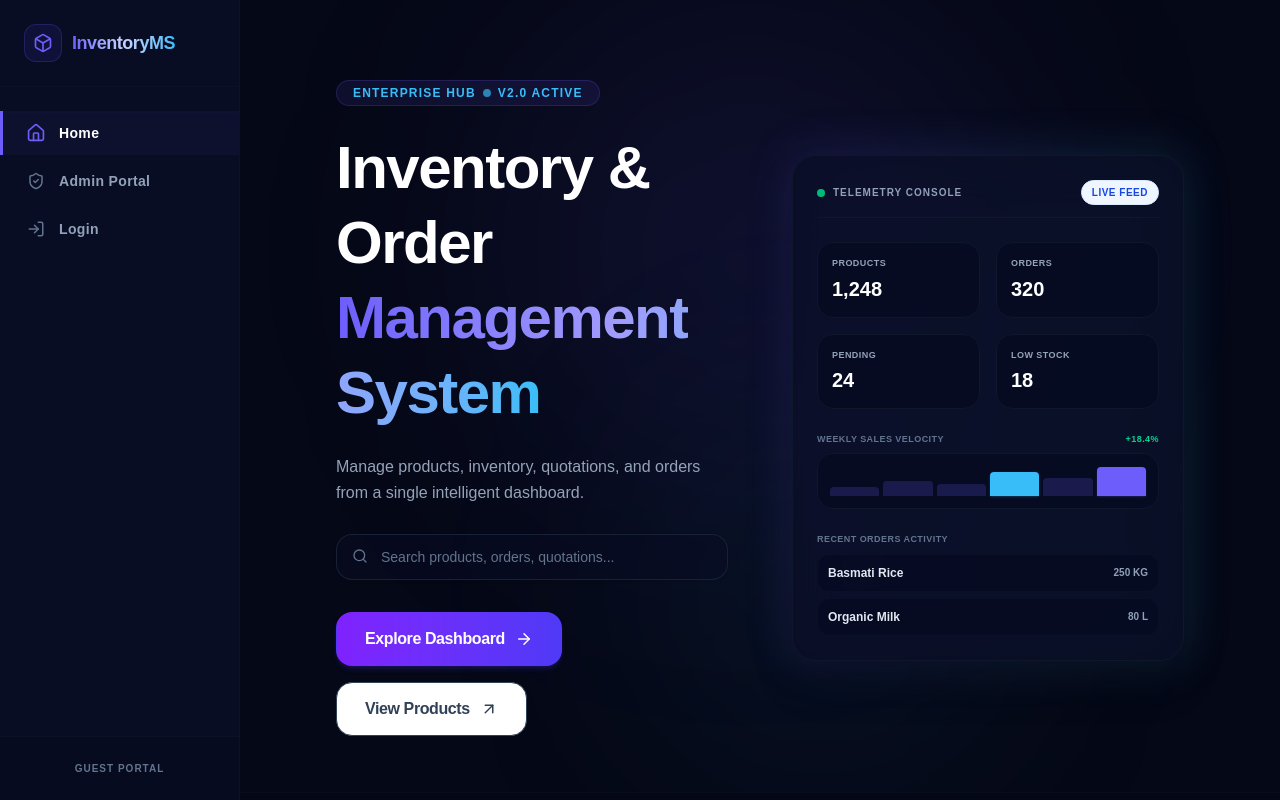
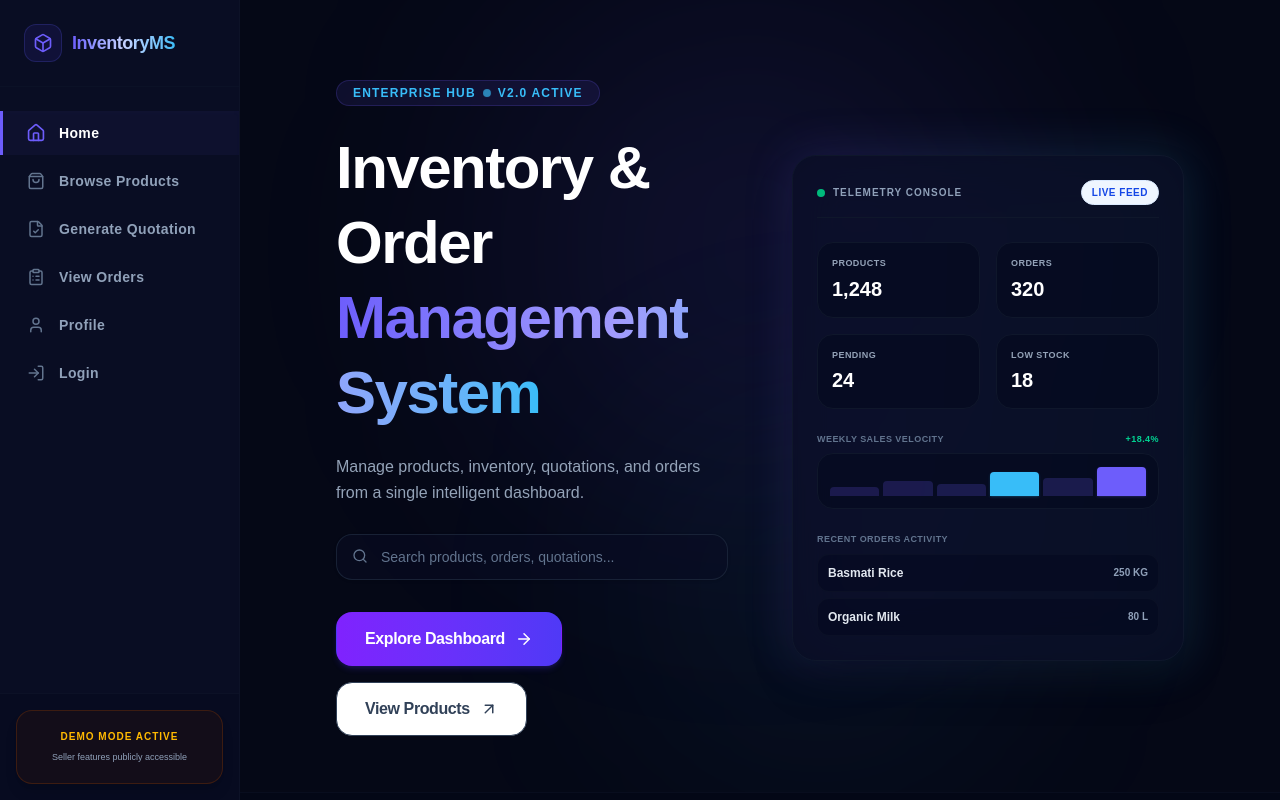
Before and after one commit to Avi0954/Order-mng-system, a Next.js app: page / in a window 1280 px wide. Shown: the top 800 px of the page. Built offline with nearby package versions, Linux system fonts and the light colour scheme; no server answers.

Commit message:
Seller Authentication fix

```diff
--- a/src/app/orders/[id]/page.jsx
+++ b/src/app/orders/[id]/page.jsx
@@ -9,22 +9,25 @@ export const dynamic = "force-dynamic";
 
 export default async function OrderDetailsPage({ params }) {
   const session = await getSession();
-  if (!session) {
-    redirect("/login");
-  }
+  // Removed forced login redirect
 
   // Await the dynamic URL parameters
   const { id } = await params;
 
   let order;
-  try {
-    order = await getOrderById(id);
-  } catch (err) {
-    console.error(err);
-    redirect("/orders");
+  if (session) {
+    try {
+      order = await getOrderById(id);
+    } catch (err) {
+      console.error(err);
+      redirect("/orders");
+    }
   }
 
   if (!order) {
+    if (!session) {
+      redirect("/orders");
+    }
     notFound();
   }
 
--- a/src/app/orders/page.jsx
+++ b/src/app/orders/page.jsx
@@ -9,12 +9,15 @@ export const dynamic = "force-dynamic";
 
 export default async function OrderHistoryPage() {
   const session = await getSession();
-  if (!session) {
-    redirect("/login");
+  // Load orders for current seller if authenticated
+  let orders = [];
+  if (session) {
+    try {
+      orders = await getOrders();
+    } catch (e) {
+      console.error(e);
+    }
   }
-
-  // Load orders for current seller
-  const orders = await getOrders();
 
   const getStatusBadgeClass = (status) => {
     switch (status) {
--- a/src/app/products/[id]/page.jsx
+++ b/src/app/products/[id]/page.jsx
@@ -9,11 +9,7 @@ import Link from "next/link";
 export const dynamic = "force-dynamic";
 
 export default async function ProductDetailsPage({ params }) {
-  // Enforce session check
-  const session = await getSession();
-  if (!session) {
-    redirect("/login");
-  }
+  // Removed session check to allow public access
 
   // Await the dynamic parameters
   const { id } = await params;
@@ -23,7 +19,7 @@ export default async function ProductDetailsPage({ params }) {
     notFound();
   }
 
-  const isUserAdmin = session.user.role === "ADMIN";
+  const isUserAdmin = session?.user?.role === "ADMIN";
 
   return (
     <div className="min-h-[calc(100vh-4rem)] bg-slate-50 py-10 px-4 sm:px-6 lg:px-8">
--- a/src/app/products/page.jsx
+++ b/src/app/products/page.jsx
@@ -6,11 +6,7 @@ import ProductsCatalogClient from "./products-catalog-client";
 export const dynamic = "force-dynamic";
 
 export default async function ProductsCatalogPage() {
-  // Ensure user is authenticated
-  const session = await getSession();
-  if (!session) {
-    redirect("/login");
-  }
+  // Publicly accessible page
 
   // Load all products from PostgreSQL database
   const products = await getProducts();
--- a/src/app/profile/page.jsx
+++ b/src/app/profile/page.jsx
@@ -9,12 +9,14 @@ export const dynamic = "force-dynamic";
 export default async function ProfilePage() {
   const session = await getSession();
 
-  // Safeguard if not authenticated
-  if (!session) {
-    redirect("/login");
-  }
+  // Setup demo user fallback if not authenticated
+  const user = session?.user || {
+    name: "Demo Seller",
+    email: "demo@seller.com",
+    role: "SELLER"
+  };
 
-  const { name, email, role } = session.user;
+  const { name, email, role } = user;
 
   return (
     <div className="min-h-[calc(100vh-4rem)] bg-slate-50 py-10 px-4 sm:px-6 lg:px-8">
--- a/src/components/Navbar.jsx
+++ b/src/components/Navbar.jsx
@@ -23,15 +23,18 @@ export default function Navbar() {
   if (isAuthenticated) {
     navLinks.push(
       { name: "Dashboard", href: "/dashboard", icon: LayoutDashboard, show: true },
-      { name: "Products", href: "/products", icon: ShoppingBag, show: true },
-      { name: "Quotation", href: "/quotation", icon: FileCheck, show: true },
-      { name: "Orders", href: "/orders", icon: ClipboardList, show: true },
+      { name: "Browse Products", href: "/products", icon: ShoppingBag, show: true },
+      { name: "Generate Quotation", href: "/quotation", icon: FileCheck, show: true },
+      { name: "View Orders", href: "/orders", icon: ClipboardList, show: true },
       { name: "Profile", href: "/profile", icon: User, show: true },
-      { name: "Admin Portal", href: "/admin", icon: ShieldCheck, show: true }
+      { name: "Admin Portal", href: "/admin", icon: ShieldCheck, show: userRole === "ADMIN" }
     );
   } else {
     navLinks.push(
-      { name: "Admin Portal", href: "/admin", icon: ShieldCheck, show: true },
+      { name: "Browse Products", href: "/products", icon: ShoppingBag, show: true },
+      { name: "Generate Quotation", href: "/quotation", icon: FileCheck, show: true },
+      { name: "View Orders", href: "/orders", icon: ClipboardList, show: true },
+      { name: "Profile", href: "/profile", icon: User, show: true },
       { name: "Login", href: "/login", icon: LogIn, show: true }
     );
   }
@@ -170,8 +173,9 @@ export default function Navbar() {
               </button>
             </div>
           ) : (
-            <div className="text-center p-2 text-[10px] text-slate-500 font-extrabold uppercase tracking-widest">
-              Guest Portal
+            <div className="flex flex-col space-y-1.5 bg-amber-950/20 p-4.5 rounded-2xl border border-amber-900/40 text-center shadow-lg">
+              <span className="text-[10px] font-black text-amber-400 uppercase tracking-widest">Demo Mode Active</span>
+              <p className="text-[9px] text-slate-400 font-medium leading-relaxed">Seller features publicly accessible</p>
             </div>
           )}
         </div>
--- a/src/middleware.js
+++ b/src/middleware.js
@@ -3,7 +3,14 @@ import { NextResponse } from "next/server";
 
 export default withAuth(
   function middleware(req) {
-    // No longer intercepting/checking admin routes
+    const token = req.nextauth.token;
+    const path = req.nextUrl.pathname;
+
+    // Role-based Access Control: Only ADMINs can access /admin or /api/admin route paths
+    if ((path.startsWith("/admin") || path.startsWith("/api/admin")) && token?.role !== "ADMIN") {
+      // Sellers are redirected back to operations dashboard
+      return NextResponse.redirect(new URL("/dashboard", req.url));
+    }
   },
   {
     callbacks: {
@@ -16,8 +23,7 @@ export default withAuth(
 // Protected routes matching pattern
 export const config = {
   matcher: [
-    "/dashboard/:path*",
-    "/products/:path*",
-    "/orders/:path*",
+    "/admin/:path*",
+    "/api/admin/:path*",
   ],
 };
```
